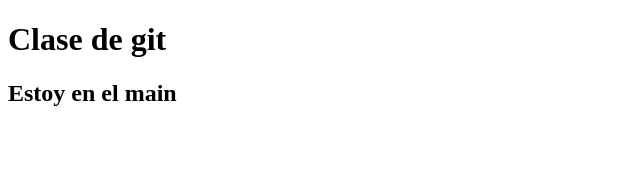
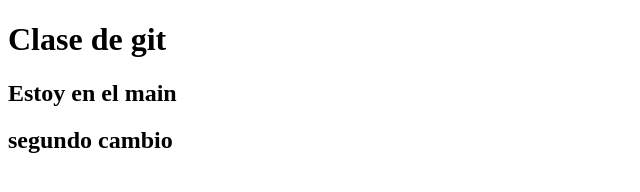
Before and after one commit to JeremiasRosales/pruebaGit2desde0, a plain HTML site: page index.html in a window 1280 px wide. Shown: the whole page, without its empty margins (0-640 px from the left). Drawn offline with Linux system fonts and the light colour scheme.

Commit message:
agregue un h2

```diff
--- a/index.html
+++ b/index.html
@@ -10,5 +10,6 @@
 <body>
         <h1>Clase de git</h1>
         <h2>Estoy en el main</h2>
+        <h2>segundo cambio</h2>
 </body>
 </html>
```
